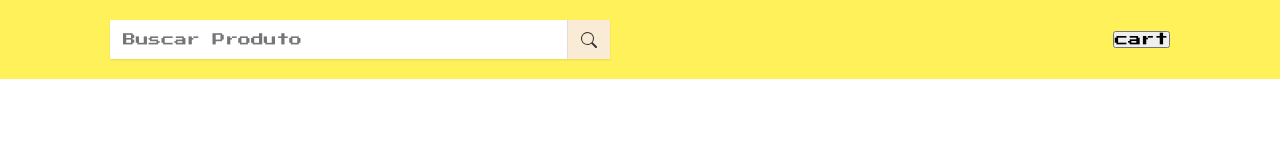
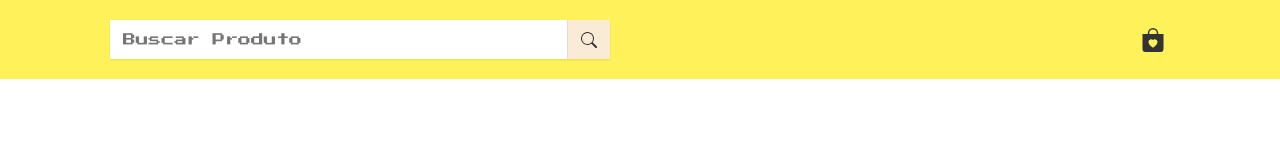
Before and after one commit to Andr3Feijo/carShop, a React (Create React App) app: page / in a window 1280 px wide. Shown: the top 160 px of the page. Built offline with nearby package versions, Linux system fonts and the light colour scheme.

Commit message:
insere estilo ao cartButton

```diff
--- a/src/components/CartButton/CartButton.jsx
+++ b/src/components/CartButton/CartButton.jsx
@@ -1,6 +1,8 @@
 import React from 'react';
 
 import { BsFillBagHeartFill } from 'react-icons/bs';
+
+import './CartButton.css';
 
 function CartButton() {
   return (
--- a/src/components/CartButton/cartButton.css
+++ b/src/components/CartButton/cartButton.css
@@ -0,0 +1,13 @@
+.cart__button{
+  font-size: 1.5rem;
+  display: flex;
+  align-items: center;
+  justify-content: center;
+  padding: 5px;
+  border: none;
+  background: none;
+  cursor: pointer;
+  position: relative;
+  margin-left: 20px;
+  color: #333;
+}
--- a/src/components/Header/Header.jsx
+++ b/src/components/Header/Header.jsx
@@ -1,13 +1,14 @@
 import React from "react";
 import SearchBar from "../SearchBar/SearchBar";
 import './Header.css';
+import CartButton from "../CartButton/CartButton";
 
 function CartShop() {
   return(
     <header className="CartShop" >
       <div className="containner" >
        <SearchBar/>
-       <button>cart</button>
+       <CartButton />
       </div>
 
 
```
